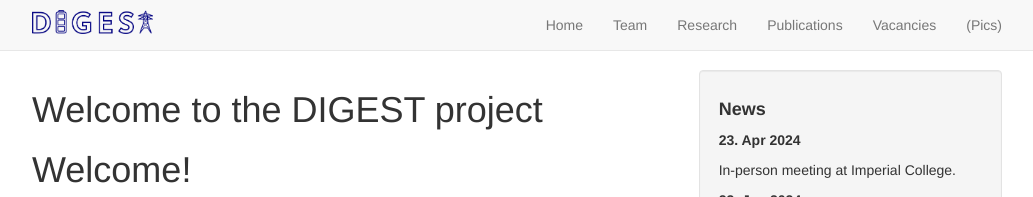
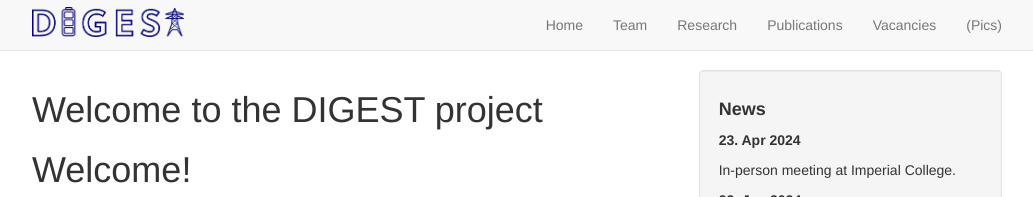
Before and after one commit to EPSRC-DIGEST/epsrc-digest.github.io, a Jekyll site: the page built from _pages/home.md, in a window 1280 px wide. Shown: the top 197 px of the page, without its empty margins (123-1156 px from the left). Built offline with Jekyll 4.4.1, drawn with Linux system fonts in a browser that asks for light colours; nearby versions of some CDN libraries.

Commit message:
Update header.html

```diff
--- a/_includes/header.html
+++ b/_includes/header.html
@@ -10,7 +10,7 @@
 			</button>
 
 			<a class="navbar-brand" href="{{ site.url }}{{ site.baseurl }}/">
-				<img src="{{ site.url }}{{ site.baseurl }}/images/logopic/digest-logo.png" alt="DIGEST project @ University of Oxford" style="height: 120%;">
+				<img src="{{ site.url }}{{ site.baseurl }}/images/logopic/digest-logo.png" alt="DIGEST project @ University of Oxford" style="height: 150%;">
 			</a>
 		</div>
 		<div class="collapse navbar-collapse" id="navbar-collapse-1">
```
